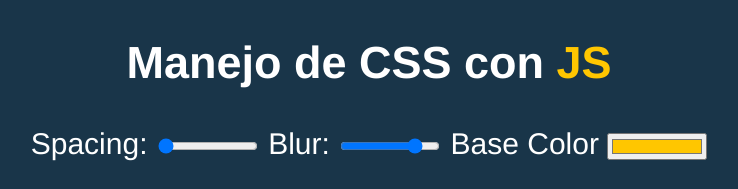
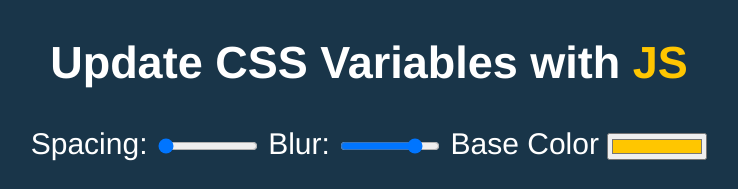
Before and after one commit to gersongams/Javascript-Challenge, a plain HTML site: page 03 - CSS Variables/index.html in a window 1280 px wide. Shown: the top 189 px of the page, without its empty margins (271-1009 px from the left). Drawn offline with Linux system fonts and the light colour scheme.

Commit message:
adding readme

```diff
--- a/03 - CSS Variables/index.html
+++ b/03 - CSS Variables/index.html
@@ -6,7 +6,7 @@
   <link rel="stylesheet" href="style.css">
 </head>
 <body>
-  <h2>Manejo de CSS con <span class='hl'>JS</span></h2>
+  <h2>Update CSS Variables with <span class='hl'>JS</span></h2>
 
   <div class="controls">
     <label for="spacing">Spacing:</label>
```
Also changed, not shown: 03 - CSS Variables/README.md (added), 03 - CSS Variables/images/03_00.png (added).
